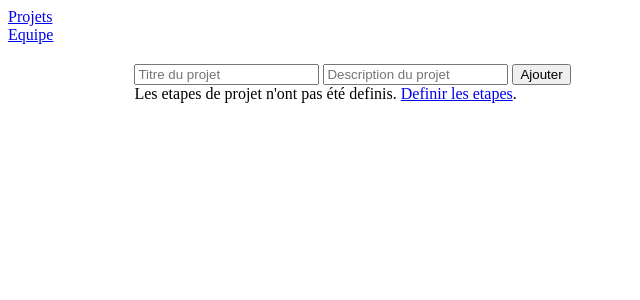
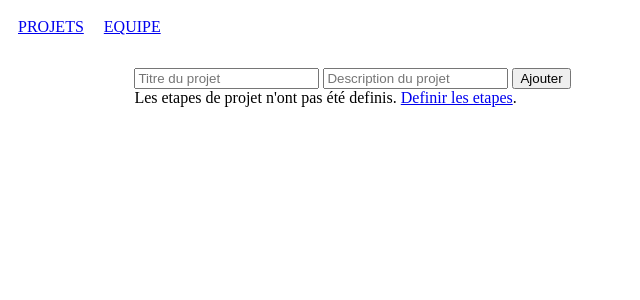
Before and after one commit to milin-fr/easy-board, a Symfony app: template templates/main/home.html.twig in a window 1280 px wide. Shown: the top 300 px of the page, without its empty margins (0-640 px from the left). Run offline with Twig, Linux system fonts and the light colour scheme; the template is opened without the code that fills it, so the values that code supplies are empty; some libraries are stand-ins or nearby versions.

Commit message:
nav bar styling

```diff
--- a/public/css/style.css
+++ b/public/css/style.css
@@ -131,3 +131,18 @@ i
     width: 33%;
     padding: 10px;
 }
+
+.navigation--bar
+{
+    height: 40px;
+    width: 100%;
+    display: flex;
+    flex-direction: row;
+    justify-content: flex-start;
+}
+
+.navigation--item
+{
+    margin: 10px;
+    text-transform: uppercase;
+}
--- a/templates/base.html.twig
+++ b/templates/base.html.twig
@@ -10,12 +10,8 @@
     </head>
     <body>
     <nav class="navigation--bar">
-        <div class="navigation--item">
-            <a href="{{ path('home') }}">Projets</a>
-        </div>
-        <div class="navigation--item">
-            <a href="{{ path('user_index') }}">Equipe</a>
-        </div>
+        <a class="navigation--item" href="{{ path('home') }}">Projets</a>
+        <a class="navigation--item" href="{{ path('user_index') }}">Equipe</i></a>
     </nav>
         {% block body %}{% endblock %}
         <script src="https://unpkg.com/axios/dist/axios.min.js"></script>
```
